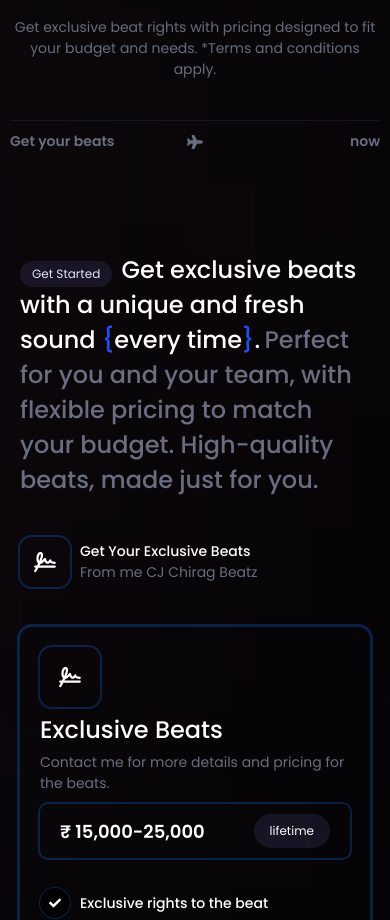
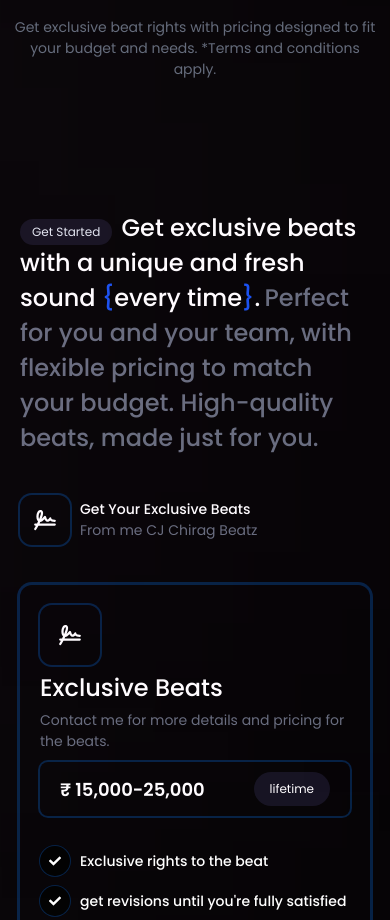
Before and after one commit to Ayushkumarxx/cjchirag-react-ts, a React (Vite) app: page / in a window 390 px wide. Shown: the part 3160-4080 px from the top of the page. Built offline with nearby package versions, Linux system fonts and the light colour scheme; a web font is replaced by a local one.

Commit message:
text changed

```diff
--- a/src/components/home/pricing.tsx
+++ b/src/components/home/pricing.tsx
@@ -1,7 +1,7 @@
 // import React, { useRef, useState } from "react";
 import { FontAwesomeIcon } from "@fortawesome/react-fontawesome";
 import { faCircleCheck, faArrowRight } from "@fortawesome/free-solid-svg-icons";
-import { FaPlane, FaCheck } from "react-icons/fa";
+import {  FaCheck } from "react-icons/fa";
 import { IoIosArrowForward } from "react-icons/io";
 // import { RiSpeakerFill } from "react-icons/ri";
 // import { FaSignature } from "react-icons/fa6";
@@ -406,13 +406,7 @@ const PricingSection: React.FC = () => {
 
         <div className="box-2">
           <div className="top_line"></div>
-          <div className="planeAndText">
-            <div className="text left">Get your beats</div>
-            <div className="plane center">
-              <FaPlane className="i" />
-            </div>
-            <div className="text right">now</div>
-          </div>
+
 
           <div className="main-content">
             <div className="child-1">
--- a/src/components/home/style/new_pricing.css
+++ b/src/components/home/style/new_pricing.css
@@ -43,40 +43,7 @@
   flex-direction: column;
 }
 
-.beats_pricing .box-2 .top_line {
-  width: 100%;
 
-  border-top: 0.5px solid #11101d;
-}
-
-.beats_pricing .box-2 .planeAndText {
-  display: flex;
-  justify-content: space-between;
-  align-items: center;
-  margin-top: 10px;
-  margin-bottom: 10px;
-  color: #656c7c;
-}
-.beats_pricing .box-2 .planeAndText .left {
-  flex: 1;
-  display: flex;
-  justify-content: flex-start;
-}
-.beats_pricing .box-2 .planeAndText .center {
-  flex: 1;
-  display: flex;
-  justify-content: center;
-  text-align: center;
-}
-.beats_pricing .box-2 .planeAndText .right {
-  flex: 1;
-  display: flex;
-  justify-content: flex-end;
-}
-.beats_pricing .box-2 .planeAndText .text {
-  font-size: 14px;
-  font-weight: 600;
-}
 .beats_pricing .main-content {
   display: flex;
   justify-content: space-between;
@@ -270,23 +237,9 @@
 
       }
 
-      .beats_pricing .box-2 .top_line {
-        width: 100%;
 
-        border-top: 0.5px solid #11101d;
-      }
 
-      .beats_pricing .box-2 .planeAndText {
 
-        margin-top: 10px;
-        margin-bottom: 10px;
-
-      }
-
-      .beats_pricing .box-2 .planeAndText .text {
-        font-size: 14px;
-        font-weight: 600;
-      }
       .beats_pricing .main-content {
         flex-direction: column;
         gap: 20px;
```
